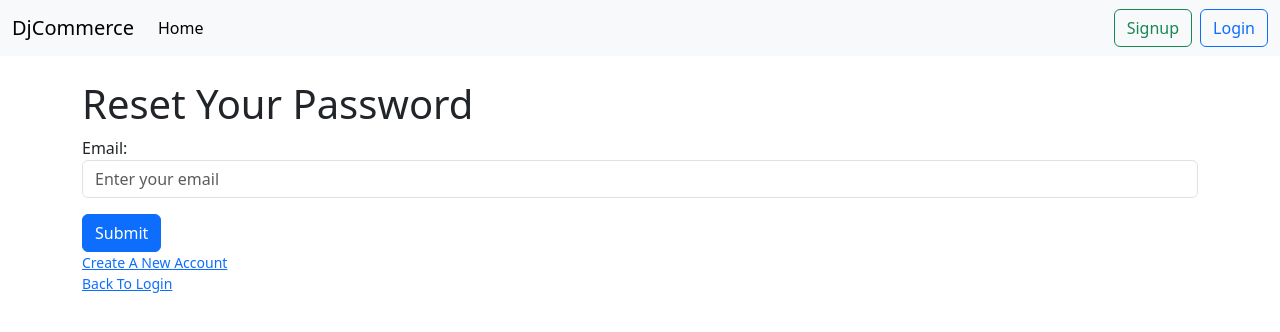
After one commit to hasnainAli22/django-commerce, a Django app: page /password_reset/ in a window 1280 px wide. The commit adds this page. Shown: the top 332 px of the page. Run offline with Django 4.2, Linux system fonts and the light colour scheme.

Commit message:
Added the Reset Password Functionality

```diff
--- a/accounts/forms.py
+++ b/accounts/forms.py
@@ -1,5 +1,5 @@
 from django.contrib.auth import get_user_model
-from django.contrib.auth.forms import UserCreationForm, AuthenticationForm
+from django.contrib.auth.forms import UserCreationForm, AuthenticationForm, PasswordChangeForm, PasswordResetForm, SetPasswordForm
 from django import forms
 from django.utils.translation import gettext_lazy as _
 
@@ -45,3 +45,20 @@ class CustomLoginForm(AuthenticationForm):
     class Meta:
         model = User
         fields = ["username","password"]
+
+
+class CustomPasswordChangeForm(PasswordChangeForm):
+    pass
+
+
+class CustomPasswordResetForm(PasswordResetForm):
+    email = forms.CharField(widget=forms.EmailInput(attrs={"class":"form-control","placeholder":"Enter your email"}))
+    class Meta:
+        model = User
+
+
+class CustomSetPasswordForm(SetPasswordForm):
+    new_password1 = forms.CharField(widget=forms.EmailInput(attrs={"class":"form-control","placeholder":"Enter new password"}))
+    new_password2 = forms.CharField(widget=forms.PasswordInput(attrs={"class":"form-control","placeholder":"Confirm Password"}))
+    class Meta:
+        model = User
--- a/accounts/templates/registration/login.html
+++ b/accounts/templates/registration/login.html
@@ -9,4 +9,7 @@
         {{form.as_p}}
         <button class="btn btn-primary me-2" type="submit">Login</button>
     </form>
+    <div class="small">
+        Forgot Password?<a href="{% url 'password_reset' %}">Reset Password</a><br><br>
+    </div>
 {% endblock  %}
--- /dev/null
+++ b/accounts/templates/registration/password_reset.html
@@ -0,0 +1,16 @@
+{% extends "core/base.html" %}
+{% block title %}
+    Reset Password
+{% endblock  %}
+{% block content %}
+    <h1 class="mt-4">Reset Your Password</h1>
+    <form method="POST">
+        {% csrf_token %}
+        {{form.as_p}}
+        <button class="btn btn-primary me-2" type="submit">Submit</button>
+    </form>
+    <div class="small">
+        <a href="{% url 'signup' %}">Create A New Account</a><br>
+        <a href="{% url 'login' %}">Back To Login</a><br>
+    </div>
+{% endblock content %}
--- /dev/null
+++ b/accounts/templates/registration/password_reset_subject.txt
@@ -0,0 +1 @@
+Django E-Commerce App Password Reset
--- a/accounts/urls.py
+++ b/accounts/urls.py
@@ -1,19 +1,22 @@
 from django.urls import path
 from django.views.generic.base import TemplateView
-from accounts.views import UserRegistrationView, MyStaticView,LoginView
+from accounts.views import *
 
 # Create the patterns
 urlpatterns = [
     path('',TemplateView.as_view(template_name='core/index.html'),name='home'),
     path('signup/',UserRegistrationView.as_view(), name='signup'),
     path('login/',LoginView.as_view(),name='login'),
-    path('logout/',TemplateView.as_view(template_name='core/index.html'),name='logout'),
+    path('logout/',LogoutView.as_view(),name='logout'),
+    path("password_change/", PasswordChangeView.as_view(), name="password_change"),
+    path("password_reset/",PasswordResetView.as_view(), name="password_reset"),
+    path("password_reset_done/",PasswordResetDoneView.as_view(),name='password_reset_done'),
+    path("reset/<uidb64>/<token>/",PasswordResetConfirmView.as_view(),name="password_reset_confirm"),
+    path('password_reset_complete/',PasswordResetCompleteView.as_view(), name="password_reset_complete")
+    # path("reset/done/",)
 
     # path("login/", views.LoginView.as_view(), name="login"),
     # path("logout/", views.LogoutView.as_view(), name="logout"),
-    # path(
-    #     "password_change/", views.PasswordChangeView.as_view(), name="password_change"
-    # ),
     # path(
     #     "password_change/done/",
     #     views.PasswordChangeDoneView.as_view(),
--- a/accounts/views.py
+++ b/accounts/views.py
@@ -7,7 +7,7 @@ from django.contrib.auth import views as auth_views
 from django.urls import reverse_lazy
 
 #Local Imports
-from accounts.forms import CustomUserForm, CustomLoginForm
+from accounts.forms import CustomUserForm, CustomLoginForm,CustomPasswordChangeForm, CustomPasswordResetForm, CustomSetPasswordForm
 
 User = get_user_model()
 
@@ -36,7 +36,32 @@ class LogoutView(auth_views.LogoutView):
 
 class PasswordChangeView(auth_views.PasswordChangeView):
     template_name = 'registration/password_change.html'
+    form_class = CustomPasswordChangeForm
 
 
 class PasswordChangeDoneView(auth_views.PasswordChangeDoneView):
     template_name = 'registration/password_change_done.html'
+
+class PasswordResetView(auth_views.PasswordResetView):
+    template_name = 'registration/password_reset.html'
+    form_class = CustomPasswordResetForm
+    email_template_name = 'registration/password_reset_email.html'
+    subject_template_name = 'registration/password_reset_subject.txt'
+    success_message = "We've emailed you instructions for setting your password, " \
+                      "if an account exists with the email you entered. You should receive them shortly." \
+                      " If you don't receive an email, " \
+                      "please make sure you've entered the address you registered with, and check your spam folder."
+    # success_url = reverse_lazy('home')
+
+
+class PasswordResetConfirmView(auth_views.PasswordResetConfirmView):
+    template_name = 'registration/password-reset-confirm.html'
+    form_class = CustomSetPasswordForm
+
+
+class PasswordResetCompleteView(auth_views.PasswordResetCompleteView):
+    template_name = 'registration/password-reset-complete.html'
+
+
+class PasswordResetDoneView(auth_views.PasswordResetDoneView):
+    template_name = 'registration/password-reset-done.html'
```
Also changed, not shown: accounts/templates/registration/logout.html (+16 -0 lines), accounts/templates/registration/password-reset-complete.html (added, +8 -0 lines), accounts/templates/registration/password-reset-confirm.html (added, +12 -0 lines), accounts/templates/registration/password-reset-done.html (added, +8 -0 lines), accounts/templates/registration/password_reset_email.html (added, +12 -0 lines), djangocommerce/settings.py (+10 -0 lines).
